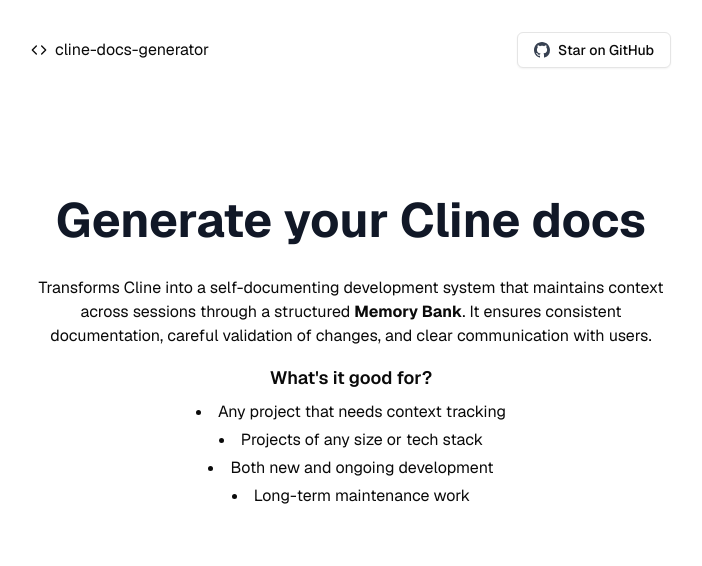
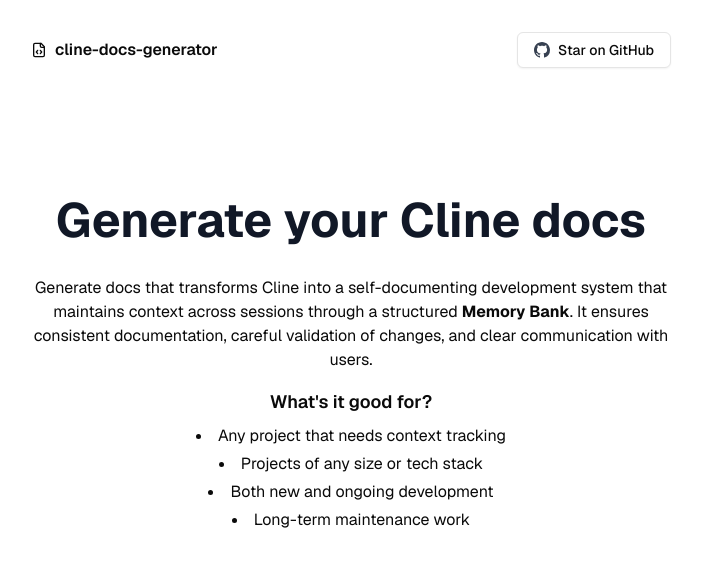
Before and after one commit to prasanjit101/cline-docs-generator, a Next.js app: page / in a window 1280 px wide. Shown: the top 566 px of the page, without its empty margins (289-991 px from the left). Built offline with nearby package versions, Linux system fonts and the light colour scheme.

Commit message:
Enhance homepage UI with improved icon and description

```diff
--- a/src/app/page.tsx
+++ b/src/app/page.tsx
@@ -1,6 +1,6 @@
 import { buttonVariants } from "@/components/ui/button";
 import { cn } from "@/lib/utils";
-import { Code } from "lucide-react";
+import { Code, FileCode } from "lucide-react";
 import Link from "next/link";
 
 export default function HomePage() {
@@ -8,7 +8,7 @@
     <div className="min-h-screen flex flex-col items-center w-1/2 mx-auto py-8">
       {/* Header with GitHub Link */}
       <nav className="w-full max-w-6xl flex justify-between items-center mb-16">
-        <div className="flex items-center"><Code className="mr-2 h-4 w-4" /> cline-docs-generator
+        <div className="flex items-center font-semibold"><FileCode className="mr-2 h-4 w-4" /> cline-docs-generator
         </div>
         <Link
           href="https://github.com/yourusername/cline-docs-generator"
@@ -37,7 +37,7 @@
 
         <div className="text-center">
           <p className="mb-4">
-            Transforms Cline into a self-documenting development system that maintains context across sessions through a structured <strong>Memory Bank</strong>. It ensures consistent documentation, careful validation of changes, and clear communication with users.
+            Generate docs that transforms Cline into a self-documenting development system that maintains context across sessions through a structured <strong>Memory Bank</strong>. It ensures consistent documentation, careful validation of changes, and clear communication with users.
           </p>
           <h3 className="text-lg font-semibold mb-2">What's it good for?</h3>
           <ul className="list-disc list-inside space-y-1">
```
